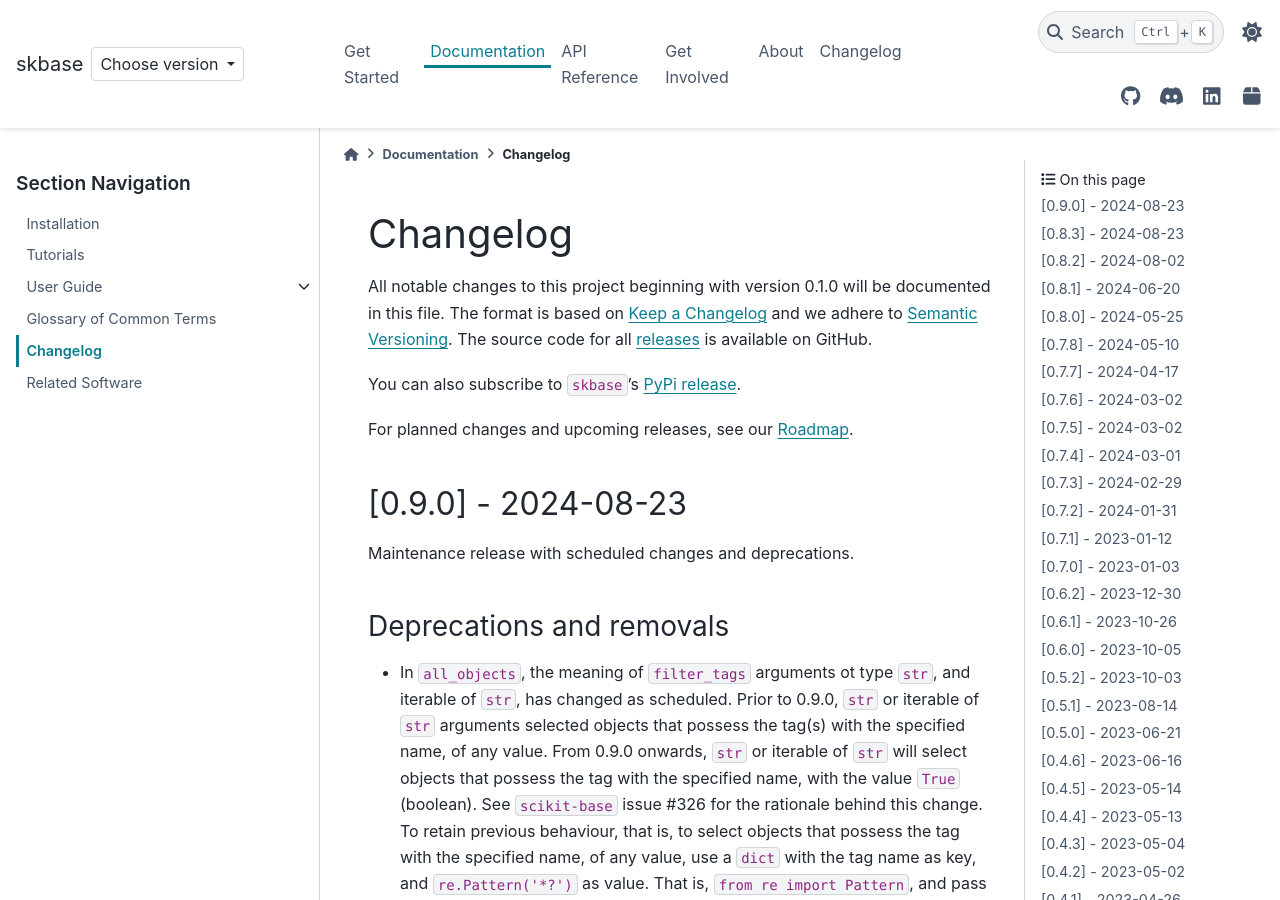
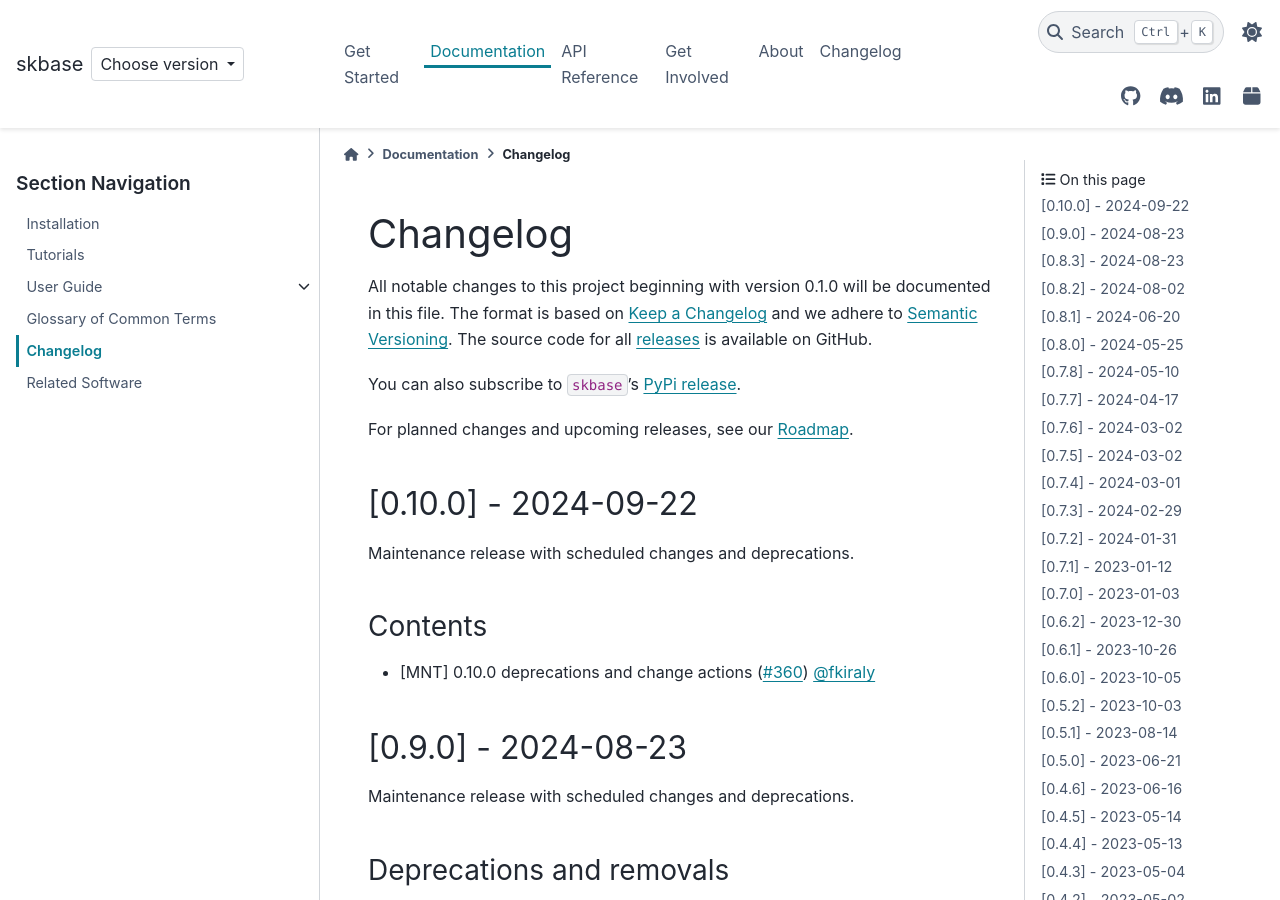
Before and after one commit to sktime/skbase, a Sphinx documentation site: the page built from docs/source/user_documentation/changelog.rst, in a window 1280 px wide and 900 px high. Built offline with Sphinx 7.4.7 and the PyData theme 0.15.4, drawn with Linux system fonts in a browser that asks for light colours; comment, search, counter and statistics services are not loaded.

Commit message:
Release 0.10.0 (#361)
Release 0.10.0

* changelog
* version bump

```diff
--- a/docs/source/user_documentation/changelog.rst
+++ b/docs/source/user_documentation/changelog.rst
@@ -14,6 +14,16 @@ You can also subscribe to ``skbase``'s
 
 For planned changes and upcoming releases, see our :ref:`roadmap`.
 
+
+[0.10.0] - 2024-09-22
+=====================
+
+Maintenance release with scheduled changes and deprecations.
+
+Contents
+--------
+
+* [MNT] 0.10.0 deprecations and change actions (:pr:`360`) :user:`fkiraly`
 
 [0.9.0] - 2024-08-23
 ====================
--- a/pyproject.toml
+++ b/pyproject.toml
@@ -1,6 +1,6 @@
 [project]
 name = "scikit-base"
-version = "0.9.0"
+version = "0.10.0"
 description = "Base classes for sklearn-like parametric objects"
 authors = [
     {name = "sktime developers", email = "sktime.toolbox@gmail.com"},
--- a/skbase/__init__.py
+++ b/skbase/__init__.py
@@ -6,4 +6,4 @@
 The included functionality makes it easy to reuse scikit-learn and
 sktime design principles in your project.
 """
-__version__: str = "0.9.0"
+__version__: str = "0.10.0"
```
Also changed, not shown: README.md (+1 -1 lines), docs/source/_static/switcher.json (+6 -1 lines).
